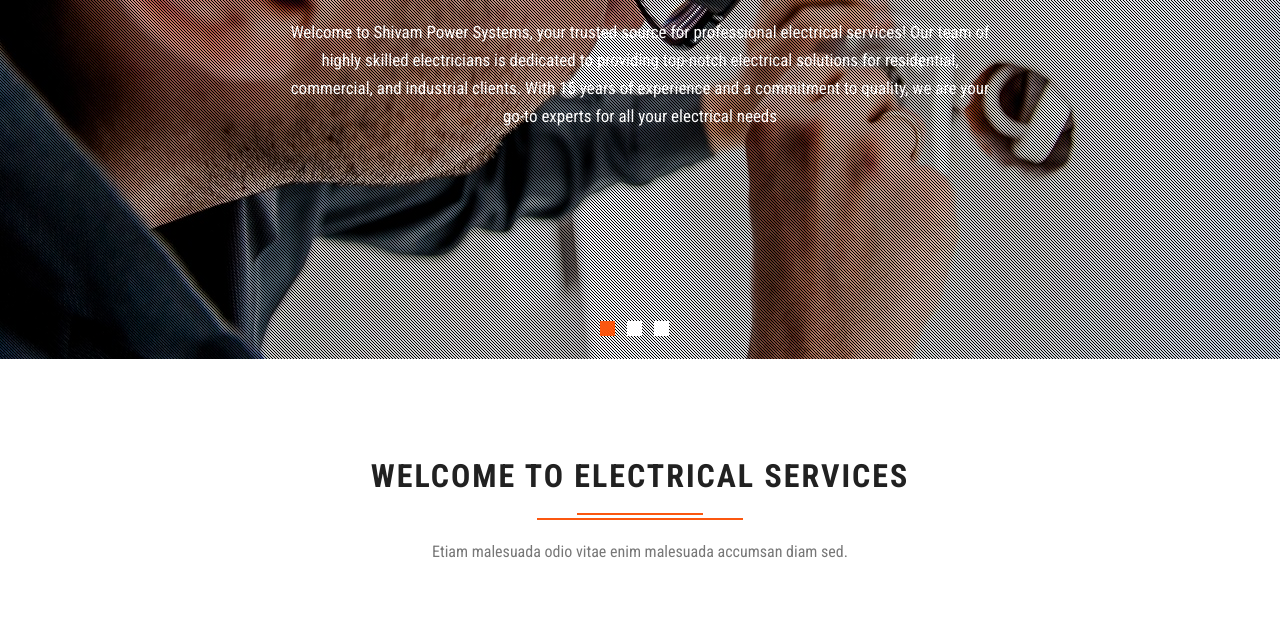
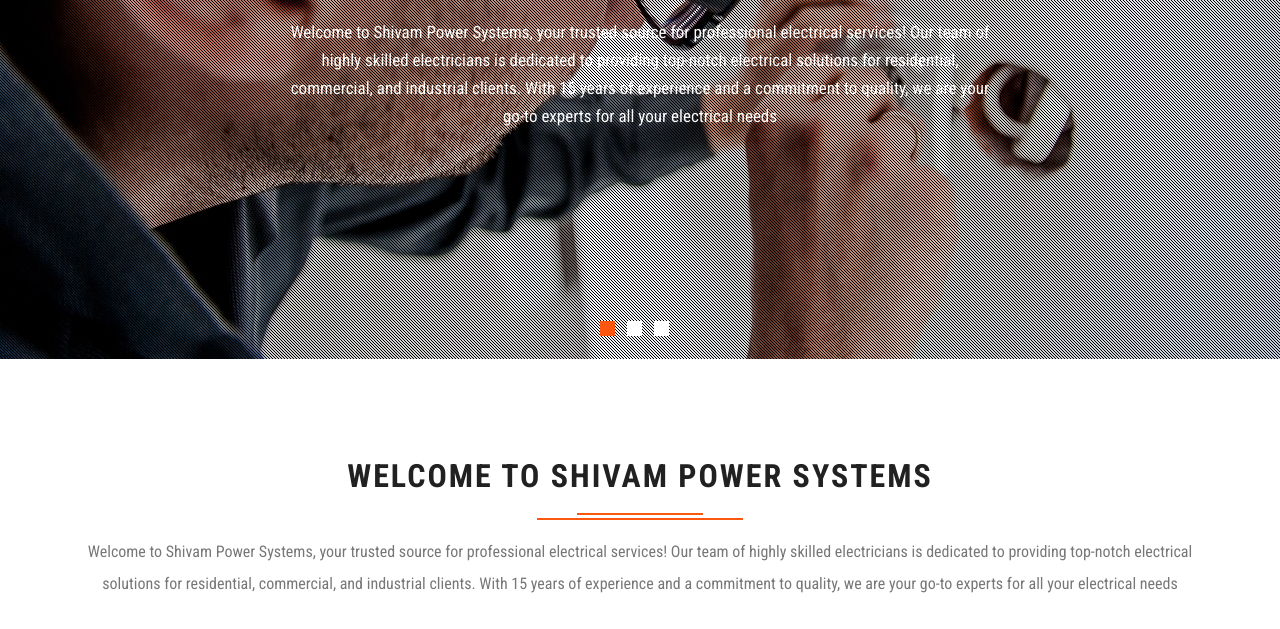
Before and after one commit to tssudar/shivam, a plain HTML site: page index.html in a window 1280 px wide. Shown: the part 391-1020 px from the top of the page. Drawn offline with Linux system fonts and the light colour scheme.

Commit message:
Update index.html

```diff
--- a/index.html
+++ b/index.html
@@ -147,8 +147,8 @@
 <div class="services">
 		<div class="container">
 			<div class="agileits_heading_section">
-				<h3 class="wthree_head">Welcome to Electrical Services</h3>
-				<p class="agileits_w3layouts_para w3_agile_para">Etiam malesuada odio vitae enim malesuada accumsan diam sed.</p>
+				<h3 class="wthree_head">Welcome to Shivam Power Systems</h3>
+				<p class="agileits_w3layouts_para w3_agile_para">Welcome to Shivam Power Systems, your trusted source for professional electrical services! Our team of highly skilled electricians is dedicated to providing top-notch electrical solutions for residential, commercial, and industrial clients. With 15 years of experience and a commitment to quality, we are your go-to experts for all your electrical needs</p>
 			</div>
 			<div class="w3layouts_skills_grids w3layouts_featured_services_grids">
 			<div class="col-md-6 w3_featured_services_right">
```
